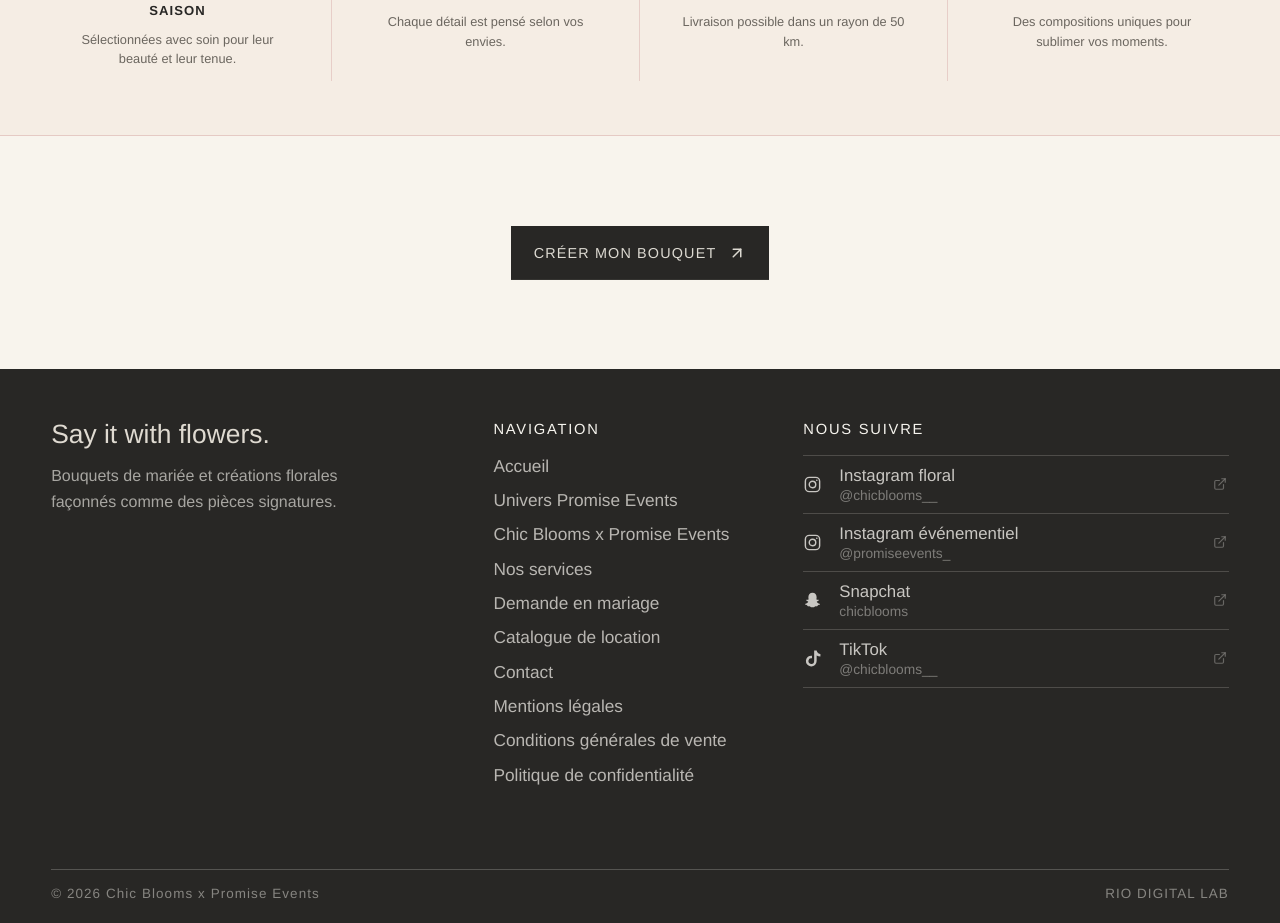
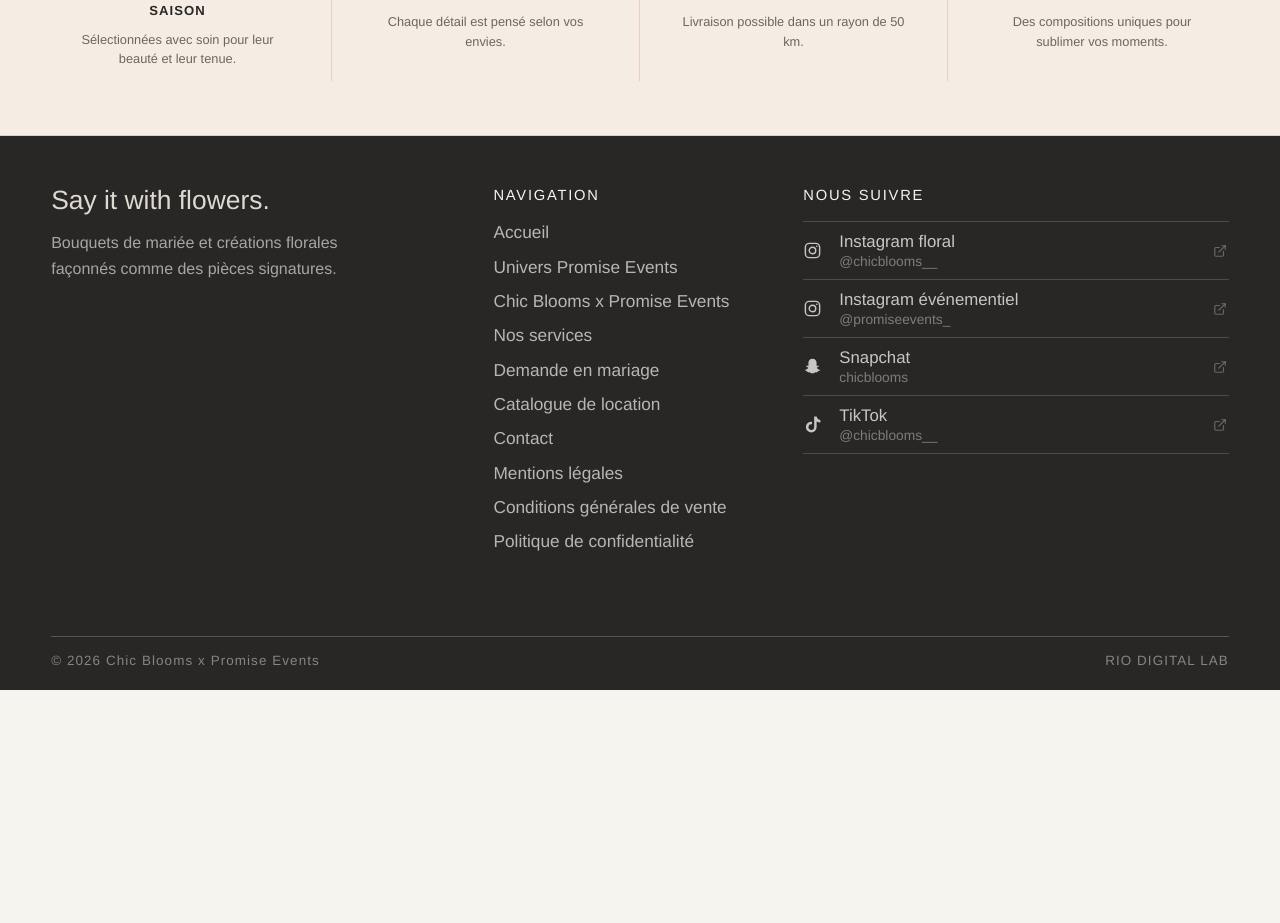
Before and after one commit to Ridano97/Promise-Events, a Next.js app: page /chic-blooms in a window 1280 px wide. Shown: the part 3180-4103 px from the top of the page. After the commit the page ends 3870 px from the top, so only its background shows below. Built offline with nearby package versions, Linux system fonts and the light colour scheme.

Commit message:
chgmnt l

```diff
--- a/src/components/ChicBloomsExperience.jsx
+++ b/src/components/ChicBloomsExperience.jsx
@@ -251,19 +251,6 @@ export default function ChicBloomsExperience() {
           </motion.article>
         ))}
       </section>
-
-      <section className="chic-cta">
-        <motion.div {...reveal} className="chic-cta__button-wrap">
-          <a
-            className="chic-button"
-            href="https://wa.me/33773433824?text=Bonjour%20Chic%20Blooms%2C%20je%20souhaite%20cr%C3%A9er%20mon%20bouquet."
-            target="_blank"
-            rel="noreferrer"
-          >
-            Créer mon bouquet <ArrowUpRight size={18} />
-          </a>
-        </motion.div>
-      </section>
     </>
   );
 }
```
